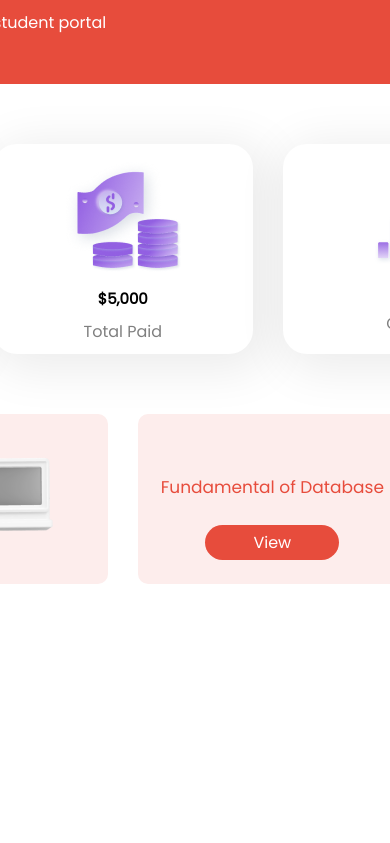
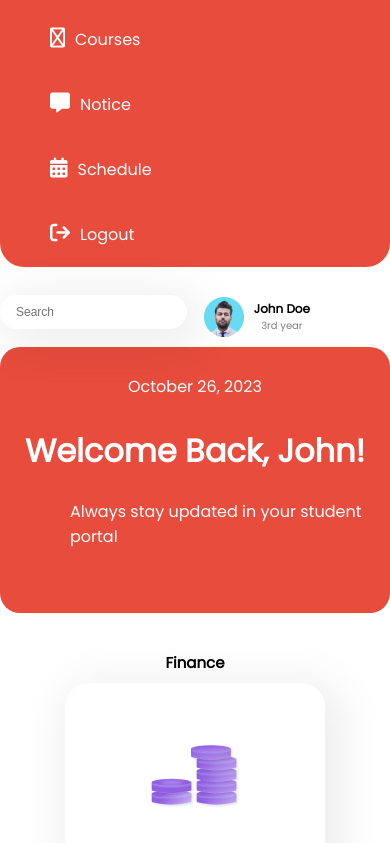
Before and after one commit to AhasanRahman/Dashboard_Design, a plain HTML site: page index.html in a window 390 px wide. Shown: the part 312-1155 px from the top of the page. Before the commit the page ends 916 px from the top, so only its background shows below. Drawn offline with Linux system fonts and the light colour scheme.

Commit message:
responsive

```diff
--- a/index.html
+++ b/index.html
@@ -37,7 +37,7 @@
 
     </ul>
 
-    <!-- <div><i class="fa-solid fa-arrow-right-from-bracket" id="logout"></i><a href="#">Logout</a></div> -->
+
 
 
 </div>
@@ -66,7 +66,7 @@
     </div>
     <div class="main-container">
         <div class="left-container">
-            <h3>Finance</h3>
+            <h3 class="indexh3">Finance</h3>
             <div class="carddiv1">
                 <div>
                     <img class="coinimg" src="image/File & Pen.png">
@@ -85,7 +85,7 @@
                     <p>Others</p>
                 </div>
             </div>
-               <h3>Enrolled Courses</h3>
+               <h3 class="indexh3">Enrolled Courses</h3>
             <div class="carddiv2">
 
                 <div class="itemdiv">
--- a/style.css
+++ b/style.css
@@ -10,23 +10,22 @@ body{
 .main{
     width: 100%;
     max-width:1820px;
-    border-radius: 20px;
+    height: auto;
   background: #FFF;
   display: flex;
-  justify-content: center;
-  gap: 50px;
-  overflow: hidden;
+  justify-content: space-around;
+
+  margin: 0 auto;
 }
 .sidenavbar{
     display: flex;
     flex-direction: column;
     justify-content: space-around;
     max-width: 263px;
-    height: auto;
     border-radius: 24px;
     background-color: #E74C3C ;
      margin-top: 30px;
-    transition: all 0.5s ease;
+    transition:  1.2s ease;
 
 }
 
@@ -41,6 +40,7 @@ body{
 
 .sidenavbar.active{
     max-width: 170px;
+    transition: 1s ease ;
 
 }
 
@@ -109,8 +109,8 @@ ul li{
 
 .header1{
     max-width: 1400px;
-    height: 80px;
-    margin-left: 50px;
+    height: 70px;
+    margin-left: ;
     display: flex;
     justify-content: space-between;
     text-align: center;
@@ -121,9 +121,10 @@ ul li{
     display: flex;
     align-items: center;
 
+
 }
 input[type=text]{
-    width: 450px;
+    width: 550px;
     padding: 16px 26px;
     border-radius: 24px;
     background: #FFF;
@@ -150,7 +151,6 @@ input[type=text]{
 .header2{
     max-width: 1400px;
     min-height: 266px;
-    margin-left: 50px;
     margin-top: 20px;
     background-color: #E74C3C;
     border-radius: 20px;
@@ -178,7 +178,7 @@ input[type=text]{
 }
 .main-container{
     display: flex;
-    margin-left: 60px;
+    margin-left: px;
     column-gap: 40px;
     max-width: 1400px;
 }
@@ -200,7 +200,7 @@ input[type=text]{
     min-height: 500px;
 
 }
-section h3{
+ h3{
     margin-top: 30px;
 }
 .carddiv1{
@@ -210,7 +210,7 @@ section h3{
 }
 .carddiv1 div{
     width:  260px;
-    height: 210px;
+    height: 250px;
     text-align: center;
     border-radius: 24px;
     background: #FFF;
@@ -347,90 +347,32 @@ margin-left: 20px;
 }
 
 
-/* Mobile responsive */
+/* *************Mobile Responsive *************/
 
-/*@media (max-width:450px){
+@media (max-width:450px){
     .main{
-         width: 100%;
-        height: 100vh;
-         gap: ;
+         display: inline;
+
     }
 
      .sidenavbar{
-        width: 70px;
-        height: 680px;
-
-        opacity: ;
-
-    }
-    #btn{
-        cursor: pointer;
-        margin-left: ;
-        font-size: 20px;
-
-    }
-    .sidenavbar.active{
-        width: 140px;
-
-    }
-
-    .sidenavbar .logo{
-        pointer-events: none;
-
-    }
-    .sidenavbar.active .logo{
-        pointer-events: none;
-
-    }
-    .sidenavbar div i{
-        margin-left: ;
-
-    }
-    ul li i{
-        opacity: 0;
-    }
-    .active ul li i{
-        opacity: 1;
-        transition: 1.3s;
-    }
-
-    ul li{
-
-        padding: 20px;
-        margin-left:px;
-    }
-     a{
-        font-size: 12px;
-
-    }
-
-    .sidenavbar ul li a{
-        opacity: 0;
-
-    }
-
-    .sidenavbar.active ul li a{
-        opacity: 1;
-         transition: 1s;
-    }
-    .sidenavbar i{
-        font-size: 15px;
+        max-width: 100%;
+        margin-top: 0;
 
     }
     .rightmain{
-        width:;
+        width: 100%;
     }
+    .header1{
+        display: flex;
+        justify-content: space-between;
+        width: 100%;
+        max-width: 380px;
+        height: 30px;
 
-    .header1{
-        display: block;
-        width: 340px;
-        height: 30px;
-        margin-left: ;
-        margin-top: 20px;
     }
     .searchbar{
         width: 100px;
-
 
     }
     input[type=text]{
@@ -448,69 +390,90 @@ margin-left: 20px;
     }
     .profile span{
         font-size: 12px;
-        margin-left:  ;
+
     }
   .header2{
-        max-width: 230px;
-        height: 300px;
-        margin-left:  ;
-        margin-top: 80px;
+    width: 100%;
+    min-height: 266px;
+    margin-top: 20px;
 
   }
   .header2 p{
-        line-height: 60px;
-        font-size: 14px;
+    margin: 0;
+    text-align: center;
+  }
+  .header2 h1{
+    margin: 0;
+    text-align: center;
+  }
+  .main-container{
+    width: 100%;
+    display: block;
+    column-gap: 40px;
 
 }
-    .header2 h1{
-        margin-top: 30px;
-        font-size: 16px;
+.left-container{
+    width: 100%;
+    margin-top: 20px;
 
 }
-    .header2 h5{
-        margin-top: 20px;
-        font-size: 14px;
+.right-container h4{
 
+    text-align: center;
 }
-    .main-container{
-        display: block;
-        margin-left: 10px;
-        column-gap: 10px;
-        height: 1400px;
-    }
-    .left-container{
-        margin-top: 20px;
-        width: 850px;
-        height: 480px;
+.right-container div img{
+    display: inline-block;
 
 }
 .carddiv1{
-        display: block;
-        row-gap: 10px;
-        height: auto;
-        width: 100%;
-
-    }
-    .carddiv1 div{
-        width: 250px;
-        height: 200px;
-        text-align: center;
-        row-gap: 50px;
-        margin: 10px 0;
+    display: flex;
+    flex-direction: column;
+    justify-content: center;
+    align-items: center;
+    gap: 20px;
 
 }
 .carddiv2{
-        display: block;
-        margin-top: 20px;
     width: 100%;
+    display: flex;
+    flex-direction: column;
+    justify-content: center;
+    align-items: center;
+    gap: 20px;
+}
+.carddiv2 .itemdiv{
+    max-width: 340px;
+    height: 170px;
 
 }
-    .carddiv2 div{
-        width: 205px;
+.carddiv2 .itemdiv2{
+    max-width: 340px;
     height: 170px;
-        border-radius: 10px;
 
 
 }
+.right-container{
+    width: 100%;
+}
+.description {
+    width: 100%;
+    margin: 20px auto 0 auto;
+    height: 300px;
+    max-width: 340px;
 
-}*/
+}
+.description div{
+    width: 100%;
+    text-align: center;
+}
+.notice {
+    width: 100%;
+    max-width: 360px;
+}
+.left-container .indexh3{
+    display: ;
+    text-align: center;
+}
+
+
+}
```
Lines whose indentation alone changed are shown as unchanged.
